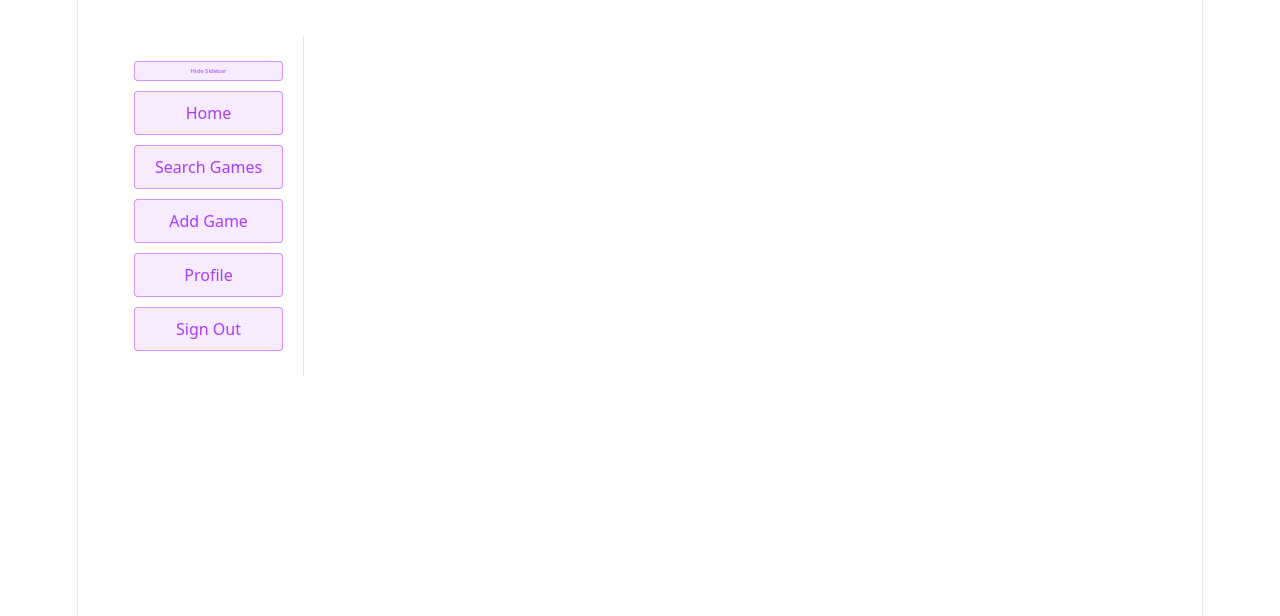
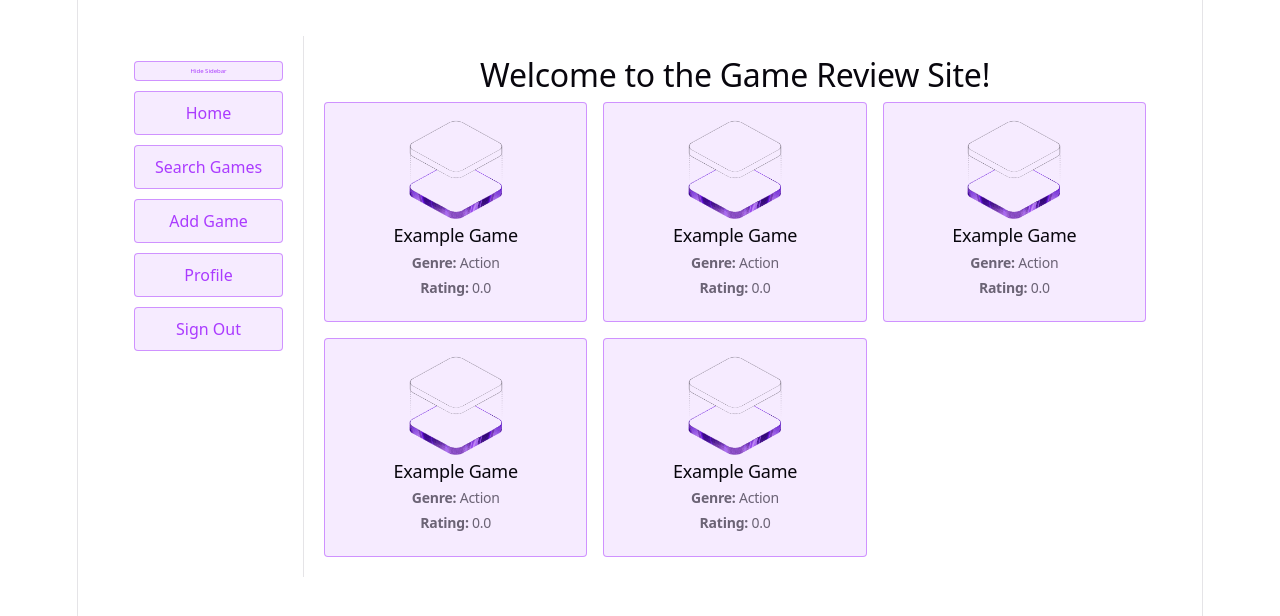
Before and after one commit to jwcurtis/Videogame-Review-Site, a React (Vite) app in the folder reviewsite.client/: page / in a window 1280 px wide. Both pictures are taken after typing "Sample", "Sample123" into the empty fields and a click on the button "Login". Shown: the top 616 px of the page. Built offline with nearby package versions, Linux system fonts and the light colour scheme.

Commit message:
Generic page objects / Home page init

```diff
--- a/reviewsite.client/src/App.jsx
+++ b/reviewsite.client/src/App.jsx
@@ -3,11 +3,12 @@ import './App.css';
 
 import { SideBar, ShowSideBarButton } from './ReactObjects/SideBar.jsx'
 import { LoginPage } from './ReactObjects/LoginObject.jsx'
+import { HomePage } from './ReactObjects/HomePage.jsx'
 
-function LogonButtonClicked(event, setIsLoggedIn) {
+function LogonButtonClicked(event, setIsLoggedIn, setOpenPage) {
     event.preventDefault();
-    console.log('Login button event');
     setIsLoggedIn(true);
+    setOpenPage('Home');
 }
 
 function ToggleSideBarClicked(event, setIsSidebarOpen) {
@@ -16,9 +17,17 @@ function ToggleSideBarClicked(event, setIsSidebarOpen) {
     setIsSidebarOpen(prevState => !prevState);
 }
 
+function PageButtonClicked(event, setOpenPage) {
+    event.preventDefault();
+    console.log('Page button event');
+    setOpenPage('Home');
+}
+
 function App() {
     const [isLoggedIn, setIsLoggedIn] = useState(false);
     const [isSidebarOpen, setIsSidebarOpen] = useState(true);
+    const [openPage, setOpenPage] = useState('');
+
 
     return (
         <div className="App">
@@ -26,7 +35,8 @@ function App() {
             {isLoggedIn && !isSidebarOpen && <ShowSideBarButton onClick={(event) => ToggleSideBarClicked(event, setIsSidebarOpen)} />}
 
           <div className = "main">
-                {!isLoggedIn && <LoginPage onLogonSubmit={(event) => LogonButtonClicked(event, setIsLoggedIn)} />}
+                {!isLoggedIn && <LoginPage onLogonSubmit={(event) => LogonButtonClicked(event, setIsLoggedIn, setOpenPage)} />}
+                {isLoggedIn && openPage === 'Home' && <HomePage />}
           </div>
         </div>
     );
--- /dev/null
+++ b/reviewsite.client/src/ReactObjects/HomePage.jsx
@@ -0,0 +1,30 @@
+import { Thumbnail, Title, TextBox} from './PageObjects.jsx'
+import holderImage from '../assets/hero.png';
+
+function GameSquare({ game, onClick }) {
+    return (
+        <div className="game-square" onClick={onClick}>
+            <Thumbnail className = "game-thumbnail" imgUrl={game.thumbnailUrl} altImgText={game.name} />
+            <Title titleText={game.name} className="small" />
+            <TextBox header="Genre: " text="Action" className="small" />
+            <TextBox header="Rating: " text="0.0" className="small" />
+        </div>
+    );
+}
+
+export function HomePage() {
+    return (
+        <div className="home-page">
+            <Title titleText="Welcome to the Game Review Site!" className="large" />
+            <div className="game-grid">
+                <GameSquare game={{ name: "Example Game", thumbnailUrl: holderImage }} onClick={() => console.log('Game clicked')} />
+                <GameSquare game={{ name: "Example Game", thumbnailUrl: holderImage }} onClick={() => console.log('Game clicked')} />
+                <GameSquare game={{ name: "Example Game", thumbnailUrl: holderImage }} onClick={() => console.log('Game clicked')} />
+                <GameSquare game={{ name: "Example Game", thumbnailUrl: holderImage }} onClick={() => console.log('Game clicked')} />
+                <GameSquare game={{ name: "Example Game", thumbnailUrl: holderImage }} onClick={() => console.log('Game clicked')} />
+
+            </div>
+        </div>
+
+  );
+}
--- /dev/null
+++ b/reviewsite.client/src/ReactObjects/PageObjects.jsx
@@ -0,0 +1,16 @@
+export function Thumbnail({ imgUrl, altImgText, className }) {
+
+    return <img src={imgUrl} alt={altImgText} className={className} />;
+}
+
+export function TextBox({ header = "", text, className }) {
+    return <p className={`text-box-${className}`}><strong>{header}</strong>{text}</p>;
+}
+
+export function Button({ children, onClick, className }) {
+    return <button className={`button-${className}`} onClick={onClick}>{children}</button>;
+}
+
+export function Title({ titleText, className }) {
+    return <h1 className={`title-${className}`}>{titleText}</h1>;
+}
--- a/reviewsite.client/src/index.css
+++ b/reviewsite.client/src/index.css
@@ -206,6 +206,49 @@
         outline-offset: 3px;
     }
 
+.title-large {
+    font-size: 32px;
+    line-height: 1.2;
+    letter-spacing: -0.24px;
+    margin: 0 0 8px;
+}
+.title-small{
+    font-size: 18px;
+    line-height: 1.2;
+    letter-spacing: -0.24px;
+    margin: 0 0 8px;
+}
+
+.game-grid{
+    display: grid;
+    grid-template-columns: repeat(3, 1fr);
+    gap: 16px;
+}
+.game-square {
+    background-color: var(--accent-bg);
+    border: 1px solid var(--accent-border);
+    border-radius: 4px;
+    padding: 16px;
+}
+    .game-square:hover {
+        background-color: var(--accent-bg-hover);
+        border-color: var(--accent-border-hover);
+        cursor: pointer;
+    }
+.game-thumbnail {
+    width: 100%;
+    height: auto;
+    max-width: 100px;
+    max-height: 100px;
+    border-radius: 4px;
+}
+.text-box-small {
+    font-size: 14px;
+    line-height: 1.2;
+    letter-spacing: -0.24px;
+    margin: 0 0 8px;
+}
+
 .main {
     flex: 1;
     padding: 20px;
```
